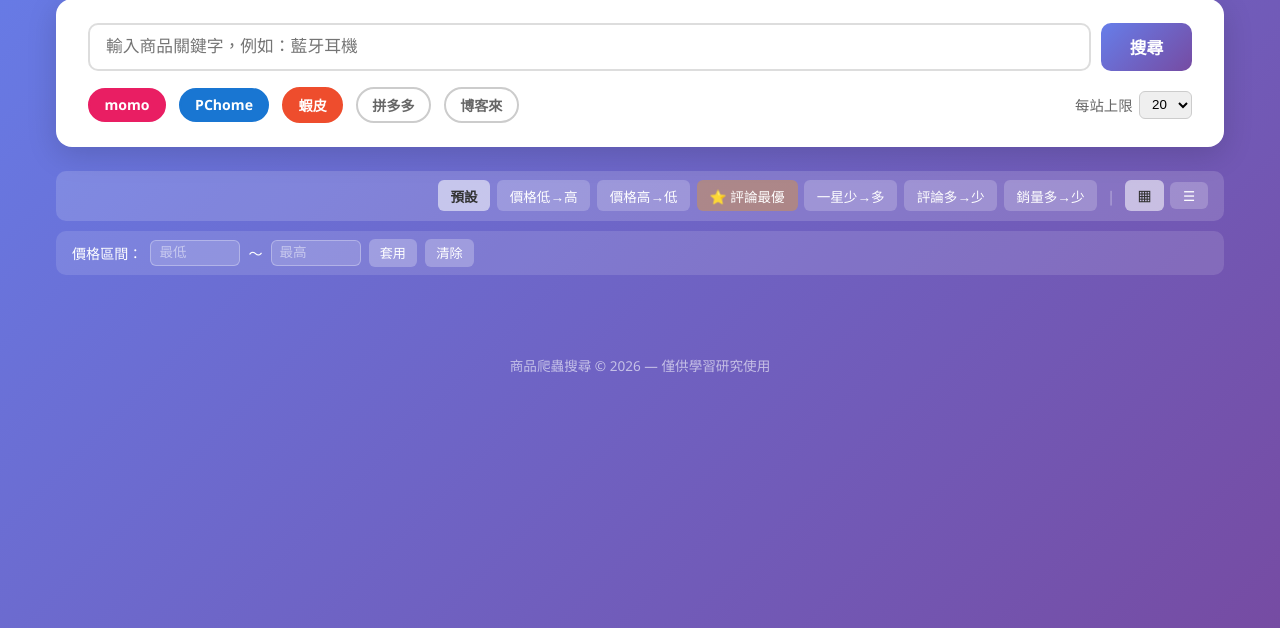
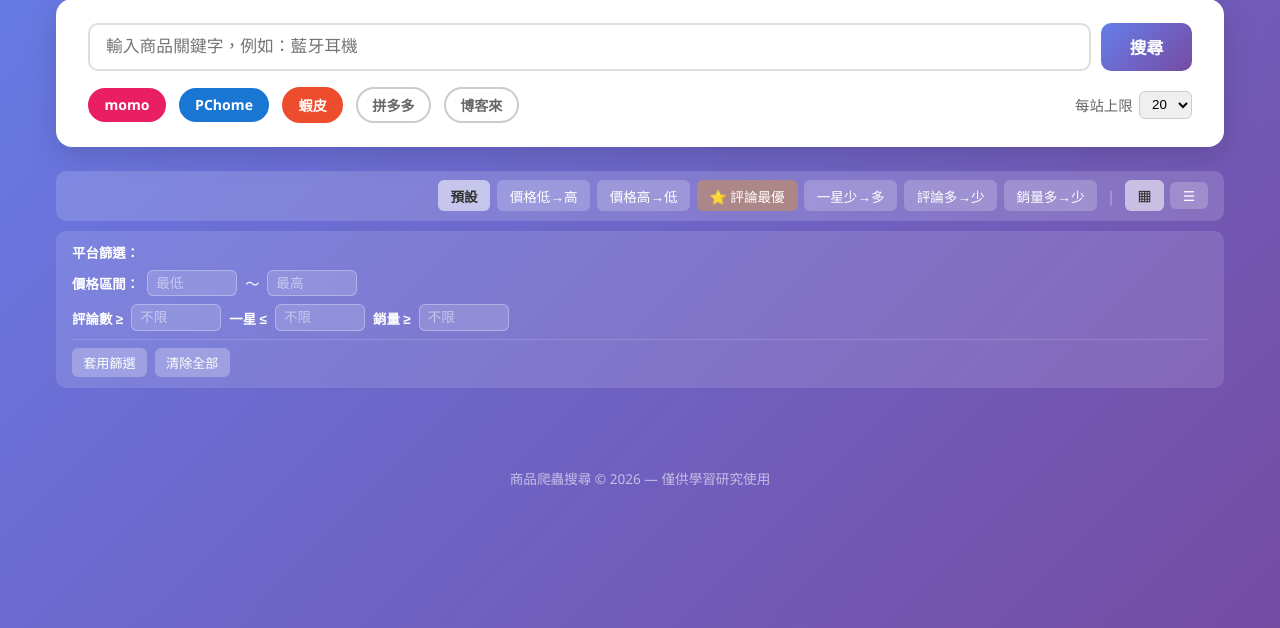
Before and after one commit to molisilay/product-scraper, a Flask app: page / in a window 1280 px wide. Shown: the part 151-779 px from the top of the page. Run offline with Flask 3, Linux system fonts and the light colour scheme.

Commit message:
篩選條件改為複選：平台+價格+評論+一星+銷量可同時組合

```diff
--- a/static/style.css
+++ b/static/style.css
@@ -25,6 +25,7 @@ body.dark .product-card .img-wrap { background: #0f172a; }
 body.dark .product-card .name { color: #e2e8f0; }
 body.dark .filter-bar { background: rgba(30,41,59,.8); }
 body.dark .filter-bar input { background: #0f172a; border-color: #334155; color: #e0e0e0; }
+body.dark .filter-actions { border-top-color: rgba(255,255,255,.08); }
 body.dark .history-dropdown { background: #1e293b; border-color: #334155; }
 body.dark .history-item:hover { background: #334155; }
 
@@ -242,20 +243,59 @@ header h1 {
 .sort-btn.active, .view-btn.active { background: rgba(255,255,255,.55); font-weight: 700; color: #333; }
 .separator { color: rgba(255,255,255,.4); margin: 0 .2rem; }
 
-/* ===== 價格篩選列 ===== */
+/* ===== 篩選列 ===== */
 .filter-bar {
     display: flex;
-    align-items: center;
+    flex-direction: column;
     gap: .5rem;
     background: rgba(255,255,255,.12);
-    padding: .5rem 1rem;
+    padding: .7rem 1rem;
     border-radius: 10px;
     margin-bottom: 1rem;
     color: #fff;
     font-size: .88rem;
-    flex-wrap: wrap;
     transition: background .4s;
 }
+.filter-section {
+    display: flex;
+    align-items: center;
+    gap: .5rem;
+    flex-wrap: wrap;
+}
+.filter-section label {
+    white-space: nowrap;
+    font-weight: 600;
+    font-size: .84rem;
+}
+.filter-actions {
+    border-top: 1px solid rgba(255,255,255,.15);
+    padding-top: .5rem;
+}
+.source-filter-group {
+    display: flex;
+    gap: .4rem;
+    flex-wrap: wrap;
+}
+.source-filter-label {
+    cursor: pointer;
+}
+.source-filter-label input { display: none; }
+.chip-sm {
+    display: inline-block;
+    padding: .2rem .6rem;
+    border-radius: 14px;
+    font-size: .78rem;
+    font-weight: 600;
+    border: 2px solid rgba(255,255,255,.3);
+    color: rgba(255,255,255,.6);
+    transition: all .2s;
+}
+.source-filter-label input:checked + .chip-sm.momo      { background: #e91e63; color:#fff; border-color:#e91e63; }
+.source-filter-label input:checked + .chip-sm.pchome    { background: #1976d2; color:#fff; border-color:#1976d2; }
+.source-filter-label input:checked + .chip-sm.shopee    { background: #ee4d2d; color:#fff; border-color:#ee4d2d; }
+.source-filter-label input:checked + .chip-sm.pinduoduo { background: #e02e24; color:#fff; border-color:#e02e24; }
+.source-filter-label input:checked + .chip-sm.books     { background: #43a047; color:#fff; border-color:#43a047; }
+.source-filter-label input:checked + .chip-sm.other     { background: #757575; color:#fff; border-color:#757575; }
 .filter-bar input[type="number"] {
     width: 90px;
     padding: .3rem .5rem;
--- a/templates/index.html
+++ b/templates/index.html
@@ -82,13 +82,29 @@
 
         <!-- 價格篩選 -->
         <div id="filterBar" class="filter-bar hidden">
-            <label>價格區間：</label>
-            <input type="number" id="priceMin" placeholder="最低" min="0">
-            <span>～</span>
-            <input type="number" id="priceMax" placeholder="最高" min="0">
-            <button id="filterBtn" class="filter-apply-btn">套用</button>
-            <button id="filterClear" class="filter-clear-btn">清除</button>
-            <span id="sourceStats" class="source-stats"></span>
+            <div class="filter-section">
+                <label>平台篩選：</label>
+                <div id="sourceFilterGroup" class="source-filter-group"></div>
+            </div>
+            <div class="filter-section">
+                <label>價格區間：</label>
+                <input type="number" id="priceMin" placeholder="最低" min="0">
+                <span>～</span>
+                <input type="number" id="priceMax" placeholder="最高" min="0">
+            </div>
+            <div class="filter-section">
+                <label>評論數 ≥</label>
+                <input type="number" id="reviewMin" placeholder="不限" min="0">
+                <label>一星 ≤</label>
+                <input type="number" id="oneStarMax" placeholder="不限" min="0">
+                <label>銷量 ≥</label>
+                <input type="number" id="salesMin" placeholder="不限" min="0">
+            </div>
+            <div class="filter-section filter-actions">
+                <button id="filterBtn" class="filter-apply-btn">套用篩選</button>
+                <button id="filterClear" class="filter-clear-btn">清除全部</button>
+                <span id="sourceStats" class="source-stats"></span>
+            </div>
         </div>
 
         <!-- 結果區 -->
```
Also changed, not shown: static/app.js (+51 -1 lines).
